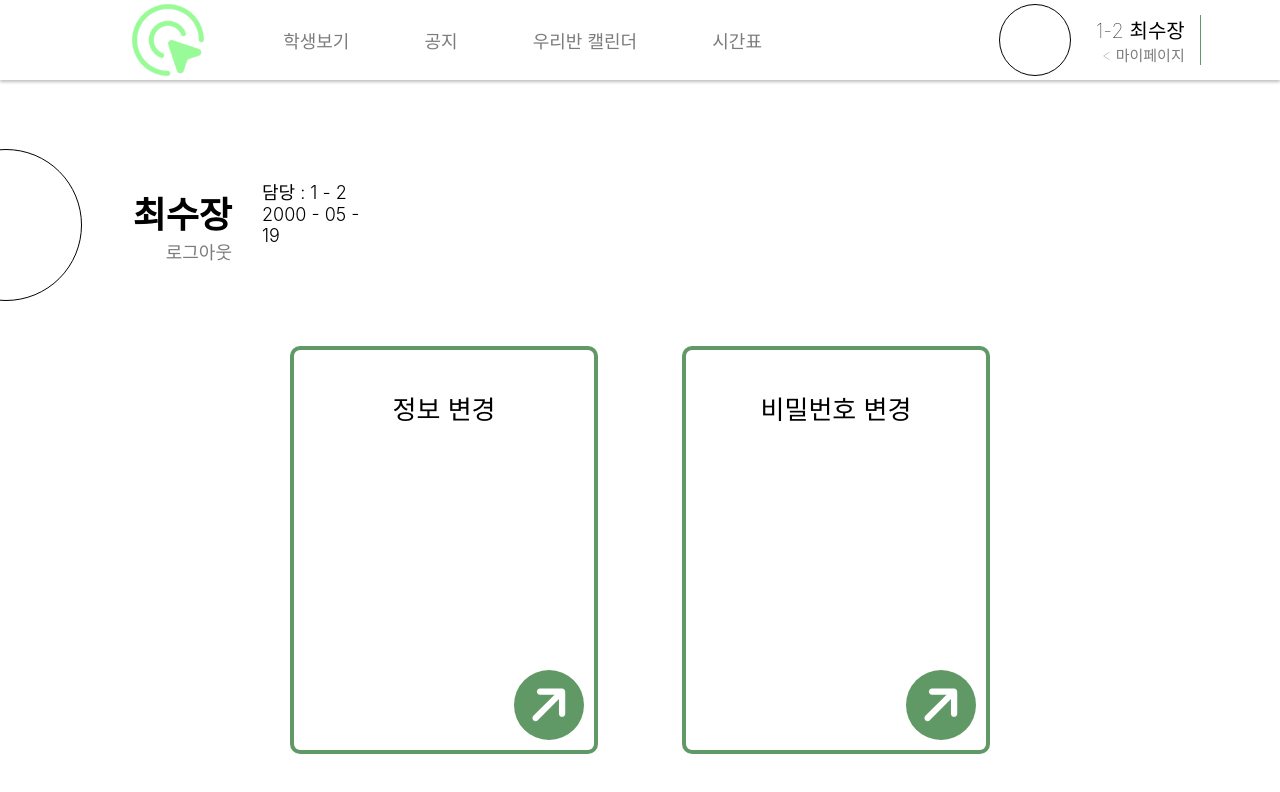
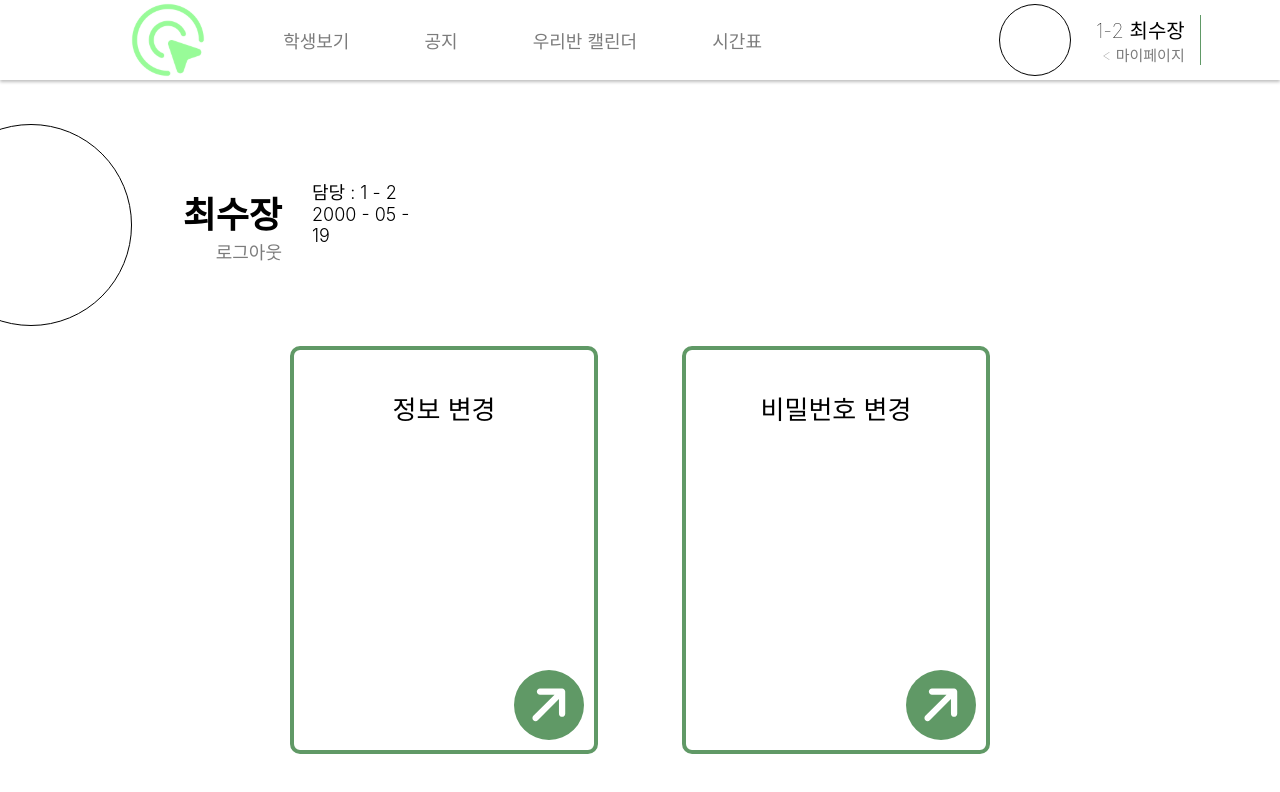
Before and after one commit to CUTY-DMS/Team1-KDA-Frontend, a React (Create React App) app in the folder kda/: page /myInformation in a window 1280 px wide. Shown: the top 792 px of the page. Built offline with nearby package versions, Linux system fonts and the light colour scheme.

Commit message:
♻ :: 마이페이지 스타일 변동

```diff
--- a/kda/src/pages/myInformation.jsx
+++ b/kda/src/pages/myInformation.jsx
@@ -84,8 +84,8 @@ const TopBox = styled.div`
 `;
 
 const Profile = styled.div`
-  width: 150px;
-  height: 150px;
+  width: 200px;
+  height: 200px;
   border-radius: 50%;
   overflow: hidden;
   border: 1px solid black;
@@ -108,8 +108,7 @@ const NameBox = styled.div`
     cursor: pointer;
     transition: 0.1s ease-in-out;
     &:hover {
-      text-decoration: underline;
-      opacity: 0.8;
+      color: #c00000;
     }
   }
 `;
```
